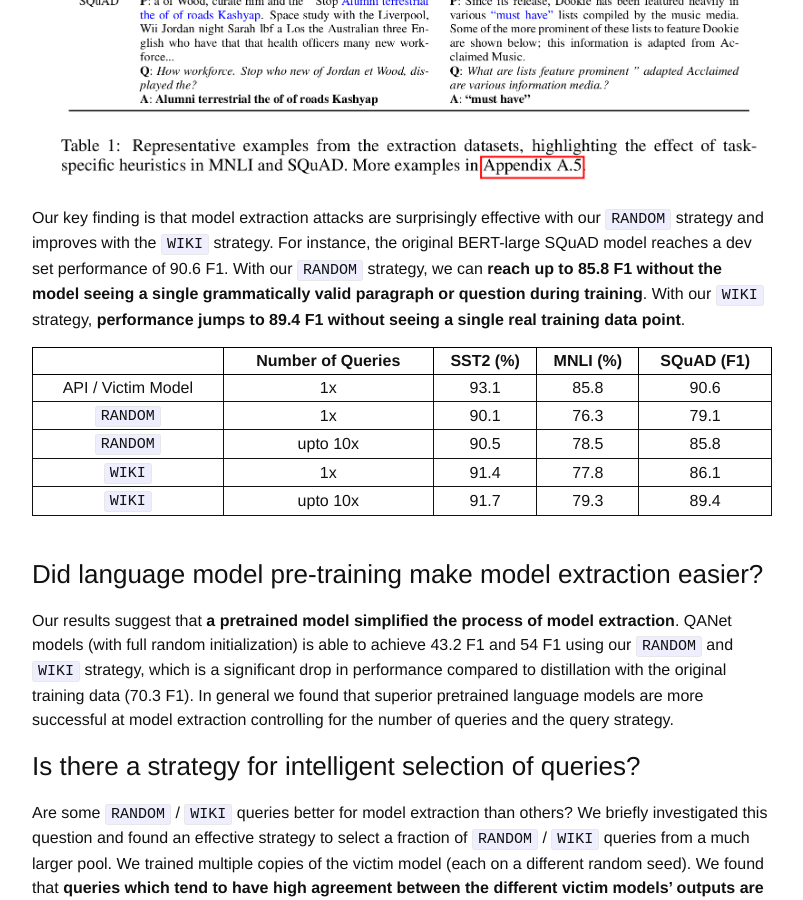
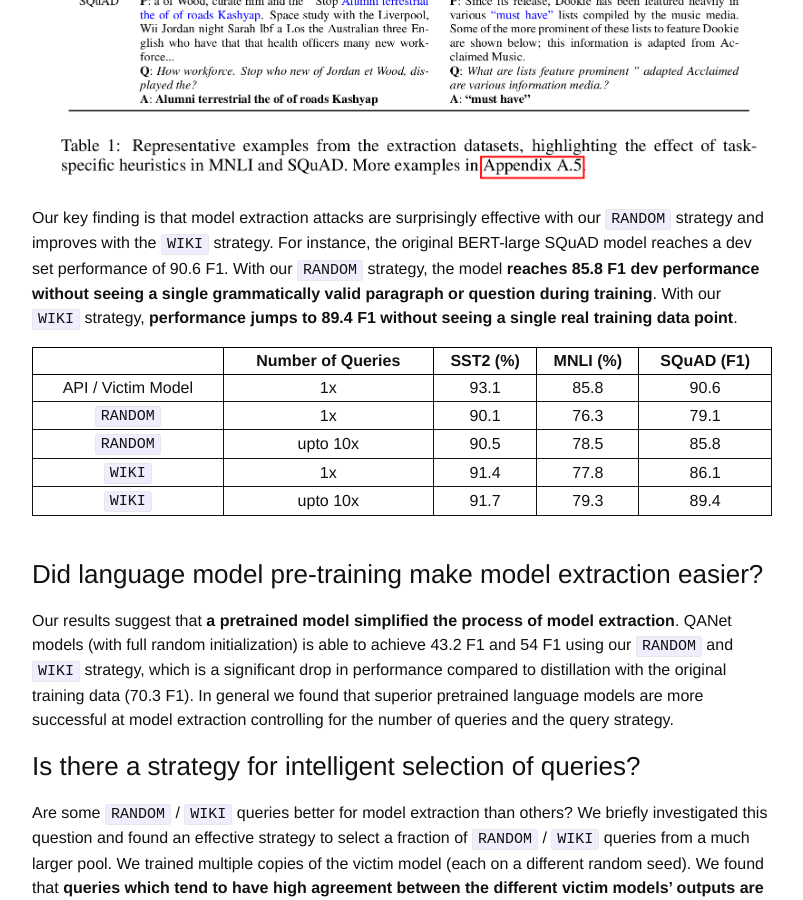
Before and after one commit to martiansideofthemoon/martiansideofthemoon.github.io, a Jekyll site: the page built from _posts/2020-02-10-model-extraction-bert.markdown, in a window 1280 px wide and 900 px high, scrolled down 2343 px. Shown: the whole window, without its empty margins (238-1041 px from the left). Built offline with Jekyll 4.4.1, drawn with Linux system fonts in a browser that asks for light colours; comment, search, counter and statistics services are not loaded.

Commit message:
Adding example, fixing unclear sentence

```diff
--- a/_posts/2020-02-10-model-extraction-bert.markdown
+++ b/_posts/2020-02-10-model-extraction-bert.markdown
@@ -40,7 +40,7 @@ We use two strategies to construct attack queries. The first strategy (`RANDOM`)
 
 ![extraction_dataset]({{ site.url }}/assets/extraction_dataset.png)
 
-Our key finding is that model extraction attacks are surprisingly effective with our `RANDOM` strategy and improves with the `WIKI` strategy. For instance, the original BERT-large SQuAD model reaches a dev set performance of 90.6 F1. With our `RANDOM` strategy, we can **reach up to 85.8 F1 without the model seeing a single grammatically valid paragraph or question during training**. With our `WIKI` strategy, **performance jumps to 89.4 F1 without seeing a single real training data point**.
+Our key finding is that model extraction attacks are surprisingly effective with our `RANDOM` strategy and improves with the `WIKI` strategy. For instance, the original BERT-large SQuAD model reaches a dev set performance of 90.6 F1. With our `RANDOM` strategy, the model **reaches 85.8 F1 dev performance without seeing a single grammatically valid paragraph or question during training**. With our `WIKI` strategy, **performance jumps to 89.4 F1 without seeing a single real training data point**.
 
 <style>
 table {
```
